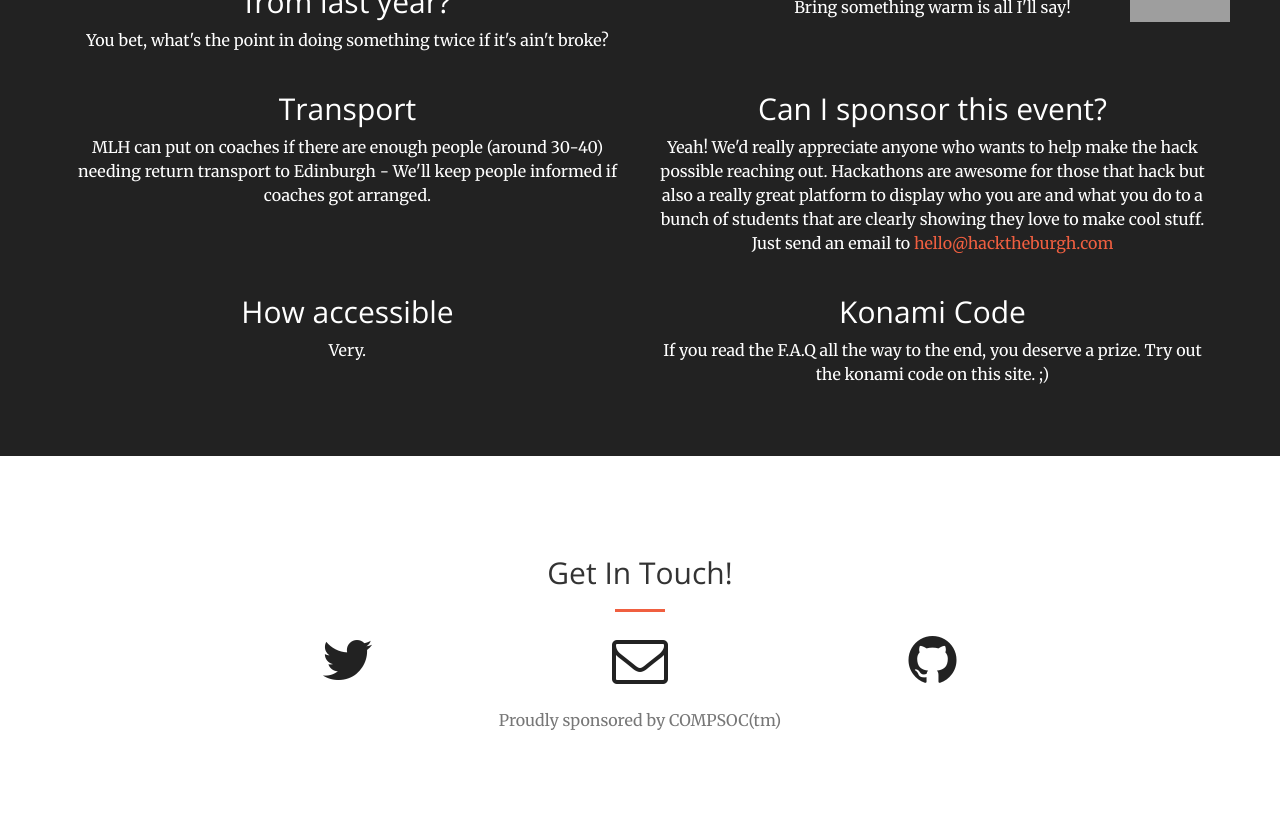
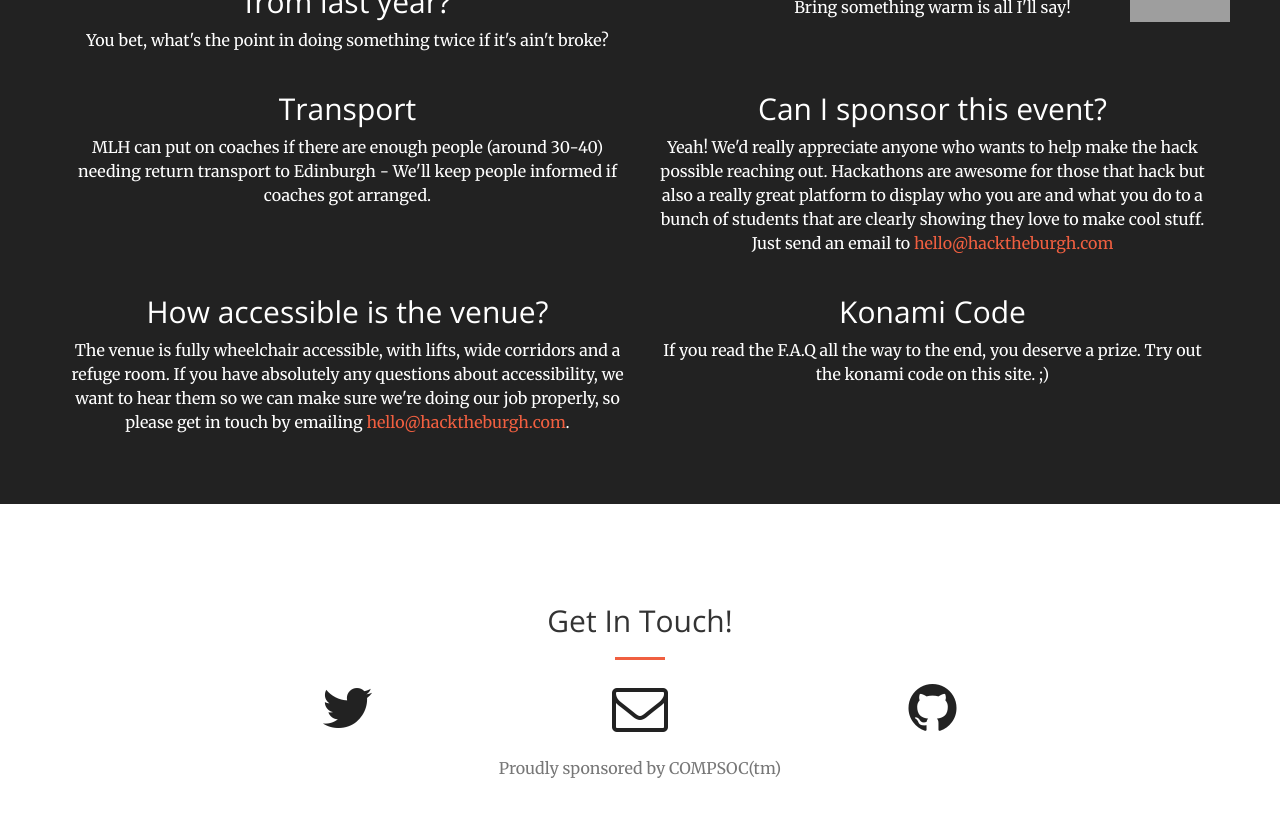
Before and after one commit to compsoc-edinburgh/htb16-site, a Jekyll site: the page built from index.html, in a window 1280 px wide and 900 px high, scrolled down 4457 px. Shown: the top 817 px of the window. Built offline with Jekyll 4.4.1, drawn with Linux system fonts in a browser that asks for light colours; grey boxes are pictures that could not be loaded.

Commit message:
Fix accessibility information

```diff
--- a/_includes/aside.html
+++ b/_includes/aside.html
@@ -119,8 +119,8 @@
 
                 <div class="row">
                   <div class="col-sm-6">
-                <h2>How accessible</h2>
-                <p>Very.</p>
+                <h2>How accessible is the venue?</h2>
+                <p>The venue is fully wheelchair accessible, with lifts, wide corridors and a refuge room. If you have absolutely any questions about accessibility, we want to hear them so we can make sure we're doing our job properly, so please get in touch by emailing <a href="mailto:hello@hacktheburgh.com">hello@hacktheburgh.com</a>.</p>
                   </div>
                   <div class="col-sm-6">
                 <h2>Konami Code</h2>
```
